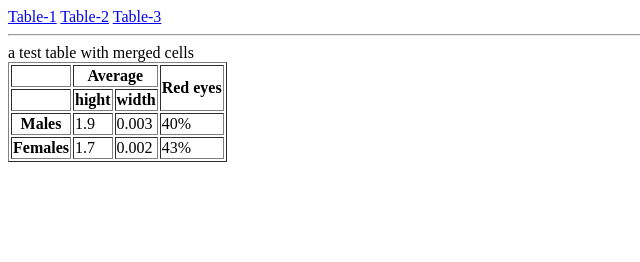
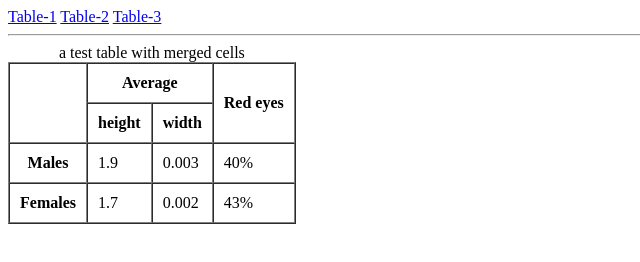
Before and after one commit to abdalrazzaq-ramadan/Taqat_Lectures, a plain HTML site: page assiments/assi-2/Table.html in a window 1280 px wide. Shown: the whole page, without its empty margins (0-640 px from the left). Drawn offline with Linux system fonts and the light colour scheme.

Commit message:
Modifications

```diff
--- a/assiments/assi-2/Table.html
+++ b/assiments/assi-2/Table.html
@@ -18,17 +18,17 @@
 
     <hr>
 
-    <caption>a test table with merged cells</caption>
-    <table border="1">
+
+    <table border="1" cellspacing ="0" cellpadding = "10">
+        <caption>a test table with merged cells</caption>
         <thead>
             <tr>
-                <th></th>
+                <th rowspan="2"></th>
                 <th colspan="2">Average</th>
                 <th rowspan="2">Red eyes</th>
             </tr>
             <tr>
-                <th></th>
-                <th>hight</th>
+                <th>height</th>
                 <th>width</th>
             </tr>
         </thead>
```
Also changed, not shown: assiments/assi-2/Table-2.html (+7 -1 lines), assiments/assi-2/Table-3.html (+1 -1 lines).
